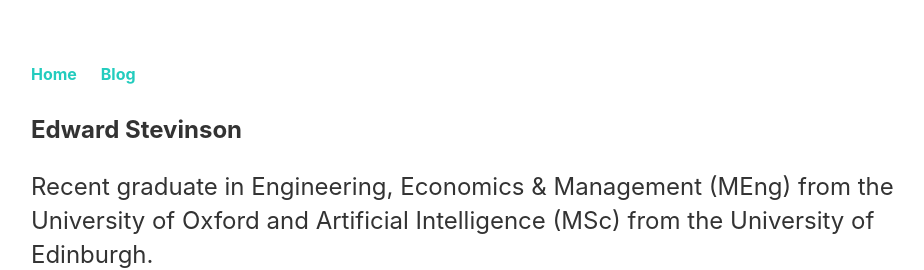
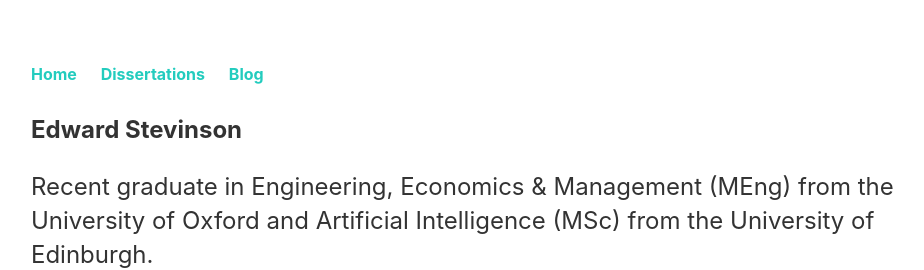
Before and after one commit to Stevinson/stevinson.github.io, a Jekyll site: the page built from index.md, in a window 1280 px wide. Shown: the top 270 px of the page, without its empty margins (161-1085 px from the left). Built offline with Jekyll 4.4.1, drawn with Linux system fonts in a browser that asks for light colours.

Commit message:
Update default.html

```diff
--- a/_layouts/default.html
+++ b/_layouts/default.html
@@ -9,7 +9,8 @@
 			<nav>
 	    		<ul>
 	        		<li><a href="/">Home</a></li>
-	        		<li><a href="/blog">Blog</a></li>
+	        		<li><a href="/blog">Dissertations</a></li>
+				<li><a href="/blog">Blog</a></li>
 	    		</ul>
 			</nav>
 			<div class="container">
```
